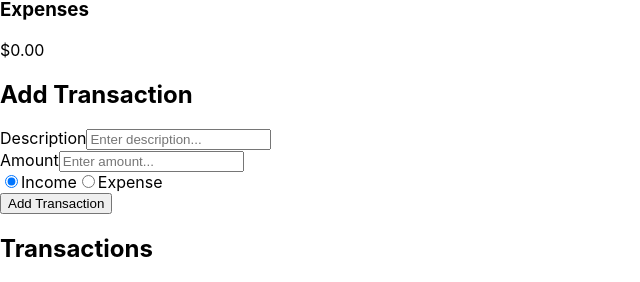
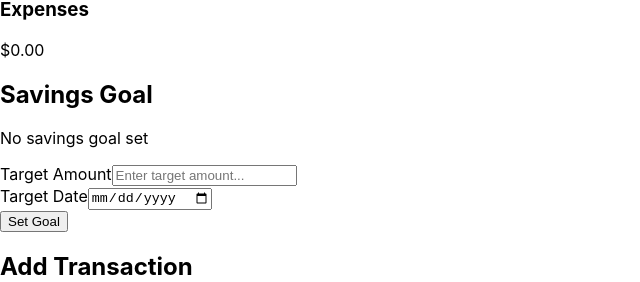
Before and after one commit to CarterNLang/qr-generator, a React (Create React App) app: page / in a window 1280 px wide. Shown: the part 252-534 px from the top of the page, without its empty margins (0-640 px from the left). Built offline with nearby package versions, Linux system fonts and the light colour scheme.

Commit message:
added a finacial goal tracker

```diff
--- a/src/App.css
+++ b/src/App.css
@@ -144,3 +144,97 @@ button:hover {
   border-radius: 4px;
   border: 1px solid #ddd;
 }
+.savings-goal {
+  background: #f8f9fa;
+  padding: 1rem;
+  border-radius: 8px;
+  margin-bottom: 1rem;
+}
+
+/* Savings Goal Styles */
+.savings-goal {
+  background: #f8f9fa;
+  padding: 1.5rem;
+  border-radius: 10px;
+  margin-bottom: 1.5rem;
+  box-shadow: 0 2px 4px rgba(0, 0, 0, 0.1);
+}
+
+.savings-progress {
+  margin-bottom: 1rem;
+}
+
+.progress-container {
+  width: 100%;
+  height: 20px !important; /* Force height */
+  min-height: 20px !important; /* Double protection */
+  background-color: #e9ecef;
+  border-radius: 10px;
+  margin: 1rem 0;
+  overflow: hidden;
+  position: relative;
+  display: flex; /* New approach using flex */
+}
+
+.progress-bar {
+  height: 100% !important;
+  min-height: 20px !important;
+  background-color: #4caf50;
+  transition: width 0.5s ease;
+  border-radius: 10px;
+  display: block;
+}
+
+.savings-stats {
+  font-size: 1rem;
+  margin: 0.5rem 0;
+  color: #333;
+}
+
+.target-date {
+  font-size: 0.9rem;
+  color: #666;
+  margin: 0.5rem 0;
+}
+
+.success-message {
+  color: #4caf50;
+  font-weight: bold;
+  margin-top: 0.5rem;
+}
+
+.savings-form {
+  margin-top: 1.5rem;
+}
+
+.savings-form .form-group {
+  margin-bottom: 1rem;
+}
+
+.savings-form label {
+  display: block;
+  margin-bottom: 0.5rem;
+  font-weight: 500;
+}
+
+.savings-form input {
+  width: 100%;
+  padding: 0.5rem;
+  border: 1px solid #ddd;
+  border-radius: 4px;
+}
+
+.savings-form button {
+  background-color: #4caf50;
+  color: white;
+  padding: 0.5rem 1rem;
+  border: none;
+  border-radius: 4px;
+  cursor: pointer;
+  font-size: 1rem;
+  margin-top: 0.5rem;
+}
+
+.savings-form button:hover {
+  background-color: #45a049;
+}
--- a/src/App.tsx
+++ b/src/App.tsx
@@ -1,6 +1,7 @@
 import { useState, useEffect } from "react";
 import { PDFDownloadLink } from "@react-pdf/renderer";
 import ReceiptDoc from "./ReceiptDoc";
+
 type TransactionType = "income" | "expense";
 
 interface Transaction {
@@ -11,28 +12,70 @@ interface Transaction {
   date: string;
 }
 
+interface SavingsGoal {
+  targetAmount: number;
+  targetDate: string;
+}
+
 const STORAGE_KEY = "budgetTrackerData";
+const SAVINGS_KEY = "budgetTrackerSavings";
 
 export default function BudgetTracker() {
   const [transactions, setTransactions] = useState<Transaction[]>(() => {
-    // Load from localStorage on initial render
     const savedData = localStorage.getItem(STORAGE_KEY);
     return savedData ? JSON.parse(savedData) : [];
+  });
+
+  const [savingsGoal, setSavingsGoal] = useState<SavingsGoal>(() => {
+    const savedSavings = localStorage.getItem(SAVINGS_KEY);
+    return savedSavings
+      ? JSON.parse(savedSavings)
+      : { targetAmount: 0, targetDate: "" };
   });
 
   const [description, setDescription] = useState("");
   const [amount, setAmount] = useState("");
   const [type, setType] = useState<TransactionType>("income");
   const [filter, setFilter] = useState<TransactionType | "all">("all");
+  const [newTargetAmount, setNewTargetAmount] = useState("");
+  const [newTargetDate, setNewTargetDate] = useState("");
 
-  // Save to localStorage whenever transactions change
+  // Calculate balance, income, and expense based on current transactions
+  const balance = transactions.reduce(
+    (total, t) => (t.type === "income" ? total + t.amount : total - t.amount),
+    0
+  );
+
+  const income = transactions
+    .filter((t) => t.type === "income")
+    .reduce((sum, t) => sum + t.amount, 0);
+
+  const expense = transactions
+    .filter((t) => t.type === "expense")
+    .reduce((sum, t) => sum + t.amount, 0);
+
+  // Calculate savings progress
+  const savingsProgress =
+    savingsGoal.targetAmount > 0
+      ? Math.min((balance / savingsGoal.targetAmount) * 100, 100)
+      : 0;
+
+  // Calculate days remaining
+  const daysRemaining = savingsGoal.targetDate
+    ? Math.ceil(
+        (new Date(savingsGoal.targetDate).getTime() - Date.now()) /
+          (1000 * 60 * 60 * 24)
+      )
+    : 0;
+
+  // Save to localStorage whenever transactions or savings goal changes
   useEffect(() => {
     localStorage.setItem(STORAGE_KEY, JSON.stringify(transactions));
-  }, [transactions]);
+    localStorage.setItem(SAVINGS_KEY, JSON.stringify(savingsGoal));
+  }, [transactions, savingsGoal]);
 
   const handleSubmit = (e: React.FormEvent) => {
     e.preventDefault();
-
     if (!description.trim() || !amount.trim()) return;
 
     const newTransaction: Transaction = {
@@ -46,6 +89,18 @@ export default function BudgetTracker() {
     setTransactions([...transactions, newTransaction]);
     setDescription("");
     setAmount("");
+  };
+
+  const handleSetSavingsGoal = (e: React.FormEvent) => {
+    e.preventDefault();
+    if (!newTargetAmount || !newTargetDate) return;
+
+    setSavingsGoal({
+      targetAmount: +newTargetAmount,
+      targetDate: newTargetDate,
+    });
+    setNewTargetAmount("");
+    setNewTargetDate("");
   };
 
   const handleDelete = (id: string) => {
@@ -66,19 +121,6 @@ export default function BudgetTracker() {
     filter === "all"
       ? transactions
       : transactions.filter((t) => t.type === filter);
-
-  const balance = transactions.reduce(
-    (total, t) => (t.type === "income" ? total + t.amount : total - t.amount),
-    0
-  );
-
-  const income = transactions
-    .filter((t) => t.type === "income")
-    .reduce((sum, t) => sum + t.amount, 0);
-
-  const expense = transactions
-    .filter((t) => t.type === "expense")
-    .reduce((sum, t) => sum + t.amount, 0);
 
   return (
     <div className="budget-tracker">
@@ -102,9 +144,76 @@ export default function BudgetTracker() {
         </div>
       </div>
 
+      {/* Savings Goal Section */}
+      <div className="savings-goal">
+        <h2>Savings Goal</h2>
+        {savingsGoal.targetAmount > 0 && savingsGoal.targetDate ? (
+          <div className="progress-container">
+            <div
+              className="progress-bar"
+              style={{ width: `${savingsProgress}%` }}
+              role="progressbar"
+              aria-valuenow={savingsProgress}
+              aria-valuemin={0}
+              aria-valuemax={100}
+            ></div>
+            <p>
+              ${balance.toFixed(2)} of ${savingsGoal.targetAmount.toFixed(2)}{" "}
+              saved ({savingsProgress.toFixed(0)}%)
+            </p>
+            <p>
+              Target date:{" "}
+              {new Date(savingsGoal.targetDate).toLocaleDateString()}(
+              {daysRemaining > 0
+                ? `${daysRemaining} days remaining`
+                : "Target date reached"}
+              )
+            </p>
+            {balance >= savingsGoal.targetAmount && (
+              <p className="positive">
+                Congratulations! You've reached your savings goal!
+              </p>
+            )}
+          </div>
+        ) : (
+          <p>No savings goal set</p>
+        )}
+
+        <form onSubmit={handleSetSavingsGoal} className="savings-form">
+          <div className="form-group">
+            <label htmlFor="targetAmount">Target Amount</label>
+            <input
+              type="number"
+              id="targetAmount"
+              value={newTargetAmount}
+              onChange={(e) => setNewTargetAmount(e.target.value)}
+              placeholder="Enter target amount..."
+              min="0.01"
+              step="0.01"
+              required
+            />
+          </div>
+
+          <div className="form-group">
+            <label htmlFor="targetDate">Target Date</label>
+            <input
+              type="date"
+              id="targetDate"
+              value={newTargetDate}
+              onChange={(e) => setNewTargetDate(e.target.value)}
+              min={new Date().toISOString().split("T")[0]}
+              required
+            />
+          </div>
+
+          <button type="submit">
+            {savingsGoal.targetAmount > 0 ? "Update Goal" : "Set Goal"}
+          </button>
+        </form>
+      </div>
+
       <form onSubmit={handleSubmit} className="transaction-form">
         <h2>Add Transaction</h2>
-
         <div className="form-group">
           <label htmlFor="description">Description</label>
           <input
@@ -158,9 +267,7 @@ export default function BudgetTracker() {
       <div className="transactions">
         <div className="filter-controls">
           <h2>Transactions</h2>
-
           <div style={{ display: "flex", gap: 6, alignItems: "center" }}>
-            {/* filter */}
             <select
               value={filter}
               onChange={(e) =>
@@ -172,7 +279,6 @@ export default function BudgetTracker() {
               <option value="expense">Expenses</option>
             </select>
 
-            {/* thermal receipt */}
             <PDFDownloadLink
               document={<ReceiptDoc transactions={transactions} />}
               fileName="receipt.pdf"
@@ -190,9 +296,6 @@ export default function BudgetTracker() {
           </div>
         </div>
 
-        {/* PDF Content (hidden from view but captured for PDF) */}
-
-        {/* Visible transaction list */}
         {filteredTransactions.length === 0 ? (
           <p>No transactions found</p>
         ) : (
```
